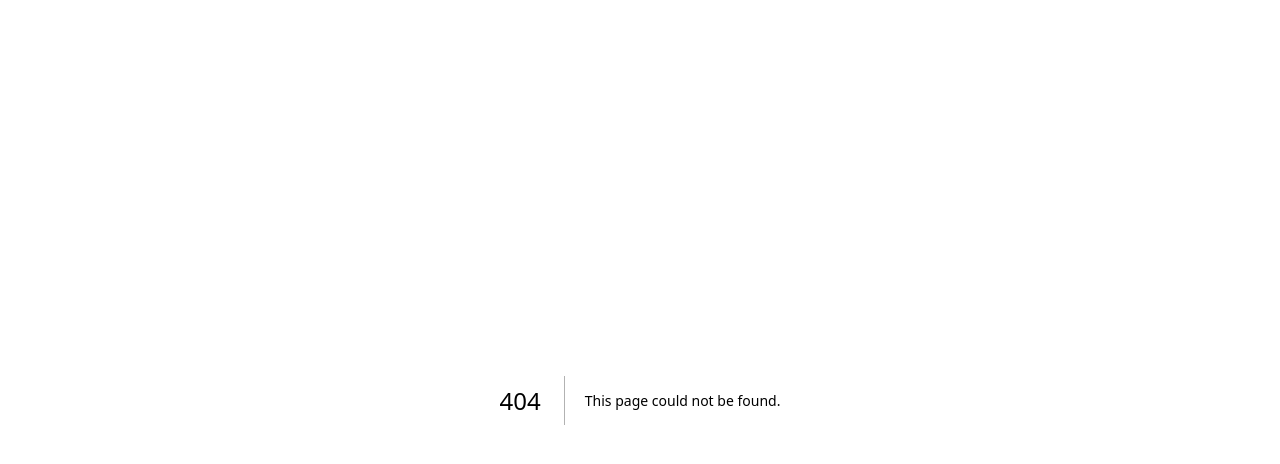
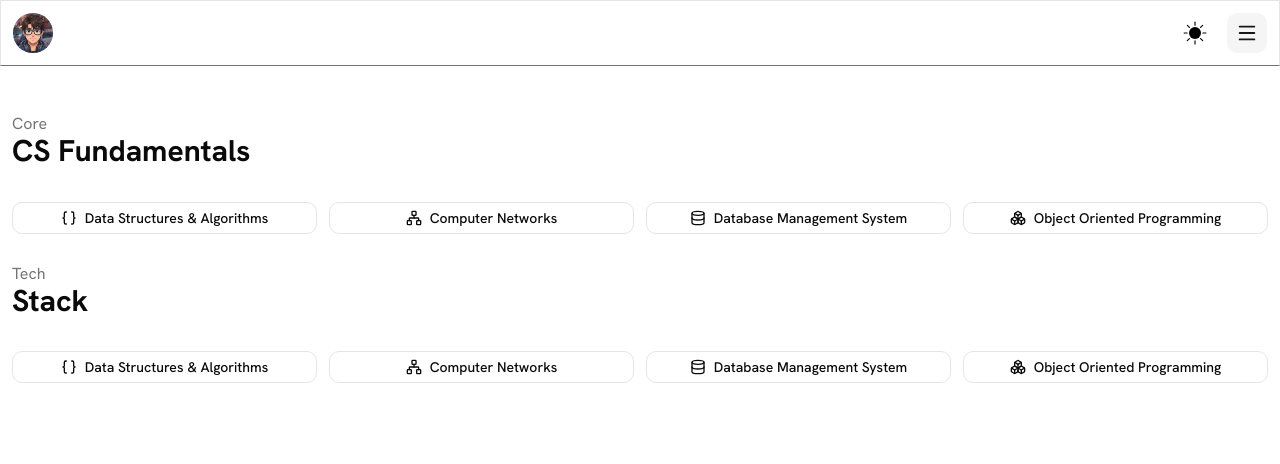
Before and after one commit to YUVRAJSINGH3112/yuvraj_me, a Next.js app: page /skills in a window 1280 px wide. Before the commit this address had no page. Shown: the top 464 px of the page. Built offline with nearby package versions, Linux system fonts and the light colour scheme.

Commit message:
10: commit

```diff
--- /dev/null
+++ b/app/skills/page.tsx
@@ -0,0 +1,65 @@
+import Navbar from '@/components/pages/Navbar'
+import { Button } from '@/components/ui/button'
+import {
+    Braces,
+    Network,
+    Database,
+    Boxes
+} from 'lucide-react'
+
+export default function Skills() {
+    return (
+        <section className='pt-25 px-3'>
+            <Navbar />
+
+            <div id='core' className='my-4'>
+                <h4 className="leading-none text-muted-foreground">Core</h4>
+                <h2 className="text-3xl font-extrabold leading-tight">CS Fundamentals</h2>
+
+                <div className='grid grid-cols-[repeat(auto-fit,minmax(240px,1fr))] gap-3 my-8'>
+
+                    <Button variant='outline' className="flex items-center gap-2">
+                        <Braces size={18} /> Data Structures & Algorithms
+                    </Button>
+
+                    <Button variant='outline' className="flex items-center gap-2">
+                        <Network size={18} /> Computer Networks
+                    </Button>
+
+                    <Button variant='outline' className="flex items-center gap-2">
+                        <Database size={18} /> Database Management System
+                    </Button>
+
+                    <Button variant='outline' className="flex items-center gap-2">
+                        <Boxes size={18} /> Object Oriented Programming
+                    </Button>
+
+                </div>
+            </div>
+
+            <div id='tech'>
+                <h4 className="leading-none text-muted-foreground">Tech</h4>
+                <h2 className="text-3xl font-extrabold leading-tight">Stack</h2>
+
+                <div className='grid grid-cols-[repeat(auto-fit,minmax(240px,1fr))] gap-3 mt-8'>
+
+                    <Button variant='outline' className="flex items-center gap-2">
+                        <Braces size={18} /> Data Structures & Algorithms
+                    </Button>
+
+                    <Button variant='outline' className="flex items-center gap-2">
+                        <Network size={18} /> Computer Networks
+                    </Button>
+
+                    <Button variant='outline' className="flex items-center gap-2">
+                        <Database size={18} /> Database Management System
+                    </Button>
+
+                    <Button variant='outline' className="flex items-center gap-2">
+                        <Boxes size={18} /> Object Oriented Programming
+                    </Button>
+                </div>
+            </div>
+        </section>
+    )
+}
```
